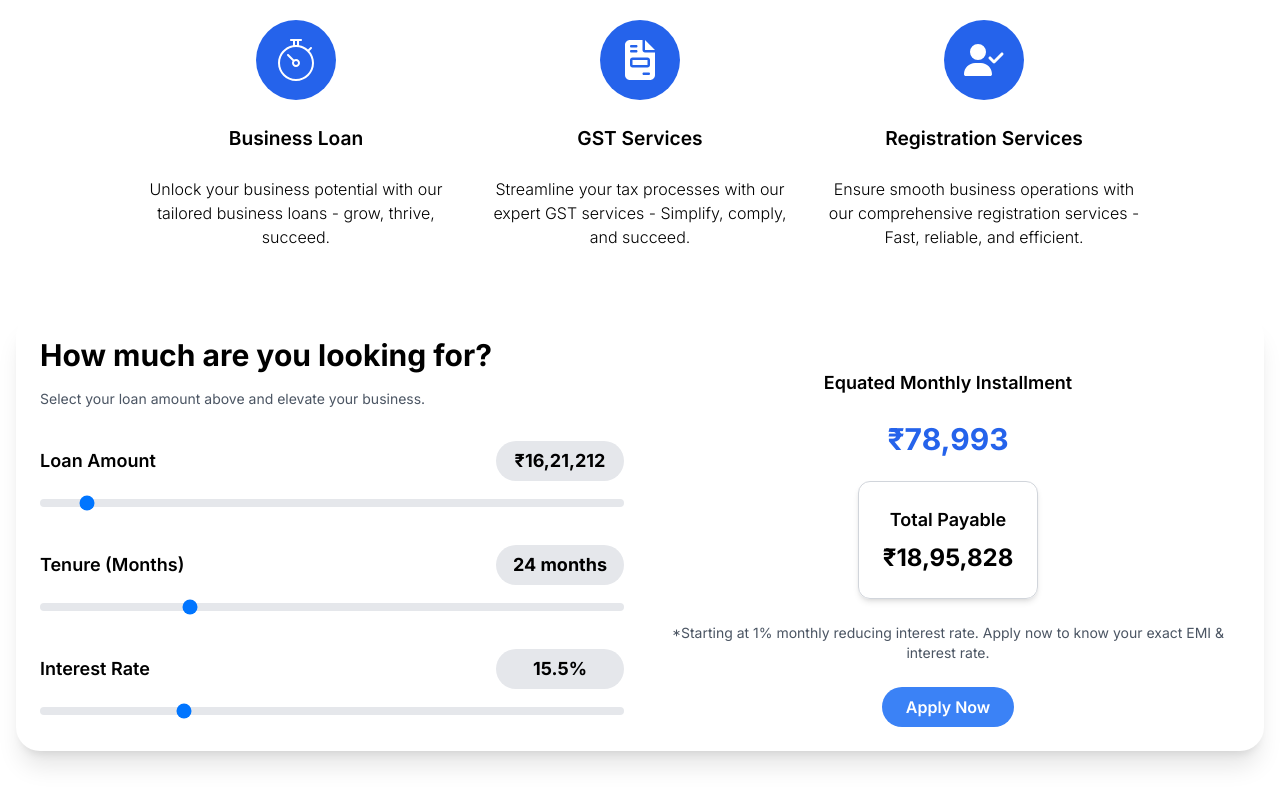
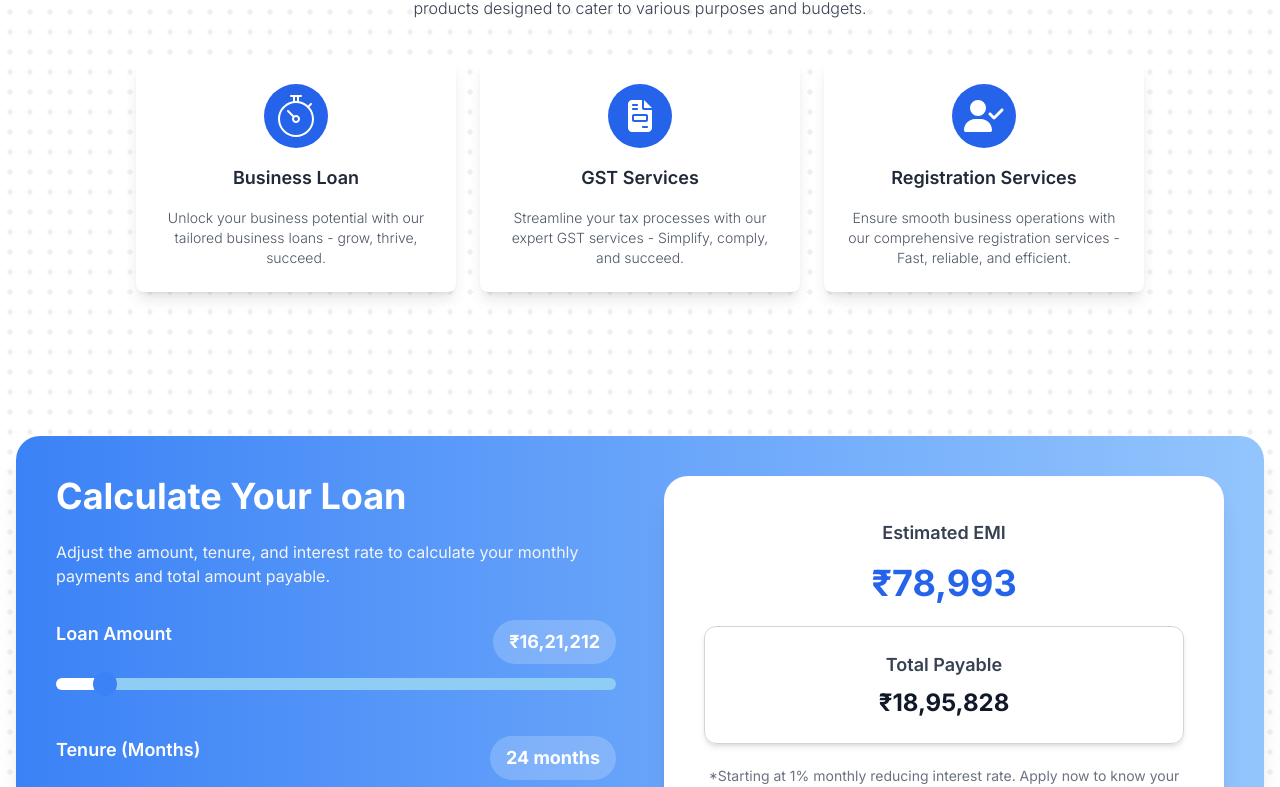
Before and after one commit to UtsavMehta1975/easy-capital-frontend, a Next.js app: page / in a window 1280 px wide. Shown: the part 1018-1805 px from the top of the page. Built offline with nearby package versions, Linux system fonts and the light colour scheme.

Commit message:
improve ui

```diff
--- a/app/globals.css
+++ b/app/globals.css
@@ -9,7 +9,10 @@
   box-sizing: border-box;
 }
 
-
+body {
+  background-image: radial-gradient(circle, #f0f0f0 20%, transparent 20%), radial-gradient(circle, #f0f0f0 20%, transparent 20%);
+  background-size: 20px 20px;
+}
 
 @keyframes slideInFromTop {
   from {
--- a/components/HomeComponents/HowItWorks.jsx
+++ b/components/HomeComponents/HowItWorks.jsx
@@ -5,13 +5,13 @@ import { Player } from '@lottiefiles/react-lottie-player';
 
 const HowItWorks = () => {
     return (
-        <div className=" container flex flex-col lg:flex-row items-center gap-10 mx-auto my-5">
+        <div className=" container flex flex-col lg:flex-row items-center gap-10 mx-auto my-5 mb-20">
             <div className='hidden lg:block lg:w-1/2 items-center bg-[#BFE0FF] rounded-lg'>
                 <Player
                     src="/animations/how-it-works.json"
                     loop
                     autoplay
-                    style={{ height: '500px'}}
+                    style={{ height: '500px' }}
                 />
             </div>
 
--- a/components/HomeComponents/OfferingsSection.jsx
+++ b/components/HomeComponents/OfferingsSection.jsx
@@ -28,16 +28,16 @@ const offerings = [
 const OfferingCard = ({ imgSrc, icon, title, description, link }) => {
   return (
     <Link href={link}>
-      <div className="group cursor-pointer w-full max-w-[320px] rounded-md py-6 flex flex-col items-center text-center items-between h-full gap-6">
-        <div className="h-[5rem] w-[5rem] bg-blue-600 rounded-full flex justify-center items-center">
+      <div className="group cursor-pointer w-full max-w-[320px] rounded-lg p-6 flex flex-col items-center text-center gap-4 shadow-lg hover:shadow-xl transition-shadow duration-300 bg-white transform hover:scale-105">
+        <div className="h-16 w-16 bg-blue-600 rounded-full flex justify-center items-center">
           {imgSrc ? (
             <Image className="max-w-[3rem] invert-[100%] duration-[500ms]" src={imgSrc} alt={title} width={80} height={80} />
           ) : (
-            <FontAwesomeIcon icon={icon} className="text-white text-4xl h-10 w-10" />
+            <FontAwesomeIcon icon={icon} className="text-white text-4xl h-8" />
           )}
         </div>
-        <h2 className="text-[1.2rem] font-semibold">{title}</h2>
-        <p className="text-[1rem] font-light">{description}</p>
+        <h2 className="text-lg font-semibold text-gray-800 transition duration-200 group-hover:text-blue-600">{title}</h2>
+        <p className="text-sm font-light text-gray-600 transition duration-200 group-hover:text-gray-800">{description}</p>
       </div>
     </Link>
   );
@@ -45,15 +45,17 @@ const OfferingCard = ({ imgSrc, icon, title, description, link }) => {
 
 const OfferingsSection = () => {
   return (
-    <div className="max-w-[90%] mx-auto">
-      <div className="flex flex-col items-center gap-2">
-        <h2 className="w-full font-bold text-center text-[2.5rem]">Our Offerings</h2>
-        <p className="font-light lg:w-2/3 text-[1rem] text-center">
+    <div className="max-w-6xl mx-auto px-4 py-16">
+      <div className="flex flex-col items-center gap-4">
+        <h2 className="font-bold text-5xl text-gray-800 mb-2">
+          Our Offerings
+          <span className="block h-1 w-16 bg-blue-600 mt-2 mx-auto rounded-md"></span>
+        </h2>
+        <p className="font-light lg:w-2/3 text-md text-center text-gray-700 transition duration-300 transform hover:scale-105">
           Choose from a wide range of financial solutions tailored to suit your needs. We understand that every individual has unique requirements, which is why we have curated an impressive selection of products designed to cater to various purposes and budgets.
         </p>
       </div>
-      <div className="flex flex-col items-center">
-        <div className="flex items-center justify-around flex-col md:flex-row gap-6 mt-14">
+      <div className="flex items-center justify-center flex-wrap gap-6 mt-10">
         {offerings.map((offering, index) => (
           <OfferingCard
             key={index}
@@ -66,7 +68,6 @@ const OfferingsSection = () => {
         ))}
       </div>
     </div>
-    </div>
   );
 };
 
--- a/components/LoanCalculator.jsx
+++ b/components/LoanCalculator.jsx
@@ -9,96 +9,145 @@ const LoanCalculator = () => {
   const [tenure, setTenure] = useState(24); // Tenure in months
   const [interestRate, setInterestRate] = useState(15.5);
 
-  const [formattedLoanAmount, setFormattedLoanAmount] = useState(formatNumber(1621212));
-  const [formattedTenure, setFormattedTenure] = useState(24); // Tenure in months
-  const [formattedInterestRate, setFormattedInterestRate] = useState(15.5);
+  const [emi, setEmi] = useState(0);
+  const [totalPayable, setTotalPayable] = useState(0);
 
   useEffect(() => {
-    setFormattedLoanAmount(formatNumber(loanAmount));
-  }, [loanAmount]);
-
-  useEffect(() => {
-    setFormattedTenure(tenure); // Updating formatted tenure when tenure state changes
-  }, [tenure]);
-
-  useEffect(() => {
-    setFormattedInterestRate(interestRate);
-  }, [interestRate]);
-
-  useEffect(() => {
-    // Calculate EMI and Total Payable whenever loanAmount, tenure or interestRate changes
-    const emi = calculateEMI(loanAmount, tenure, interestRate);
-    const totalPayable = emi * tenure;
-
-    setFormattedLoanAmount(formatNumber(loanAmount));
-    setFormattedTenure(tenure);
-    setFormattedInterestRate(interestRate);
-    setEmi(emi);
-    setTotalPayable(totalPayable);
+    const emiValue = calculateEMI(loanAmount, tenure, interestRate);
+    setEmi(emiValue);
+    setTotalPayable(emiValue * tenure);
   }, [loanAmount, tenure, interestRate]);
 
   const calculateEMI = (principal, tenure, annualRate) => {
     const monthlyRate = annualRate / 12 / 100;
     const numberOfMonths = tenure;
-    return (principal * monthlyRate * Math.pow(1 + monthlyRate, numberOfMonths)) / (Math.pow(1 + monthlyRate, numberOfMonths) - 1);
+    return (
+      (principal * monthlyRate * Math.pow(1 + monthlyRate, numberOfMonths)) /
+      (Math.pow(1 + monthlyRate, numberOfMonths) - 1)
+    );
   };
-
-  const [emi, setEmi] = useState(calculateEMI(loanAmount, tenure, interestRate));
-  const [totalPayable, setTotalPayable] = useState(emi * tenure);
 
   const handleLoanAmountChange = (e) => setLoanAmount(Number(e.target.value));
   const handleTenureChange = (e) => setTenure(Number(e.target.value)); // Tenure in months
   const handleInterestRateChange = (e) => setInterestRate(Number(e.target.value));
 
+  const updateSliderStyle = (e, min, max) => {
+    const val = ((e.target.value - min) / (max - min)) * 100;
+    e.target.style.background = `linear-gradient(to right, #ffffff ${val}%, #90cdf4 ${val}%)`; // White for filled, darker blue for unfilled
+  };
+
   return (
-    <div className="container mx-auto py-20 md:py-10 px-4">
-      <div className="bg-white shadow-xl rounded-3xl p-8 md:p-6">
-        <div className="grid gap-12 md:gap-8 md:grid-cols-1 md:space-y-8 lg:grid-cols-2">
+    <div className="container mx-auto py-20 px-4">
+      <div className="bg-gradient-to-r from-blue-500 to-blue-300 shadow-xl rounded-3xl p-10">
+        <div className="grid gap-12 md:grid-cols-2">
           <div>
-            <span className="block text-3xl text-center font-bold mb-4 md:text-start">How much are you looking for?</span>
-            <p className="text-gray-600 text-center mb-8 md:text-sm md:text-start">
-              Select your loan amount above and elevate your business.
+            <h2 className="text-4xl font-bold text-white text-center mb-6 md:text-left">
+              Calculate Your Loan
+            </h2>
+            <p className="text-gray-100 text-center mb-8 md:text-left">
+              Adjust the amount, tenure, and interest rate to calculate your monthly payments and
+              total amount payable.
             </p>
-            <div className="space-y-8">
+            <div className="space-y-10">
               {[
-                { label: 'Loan Amount', value: formattedLoanAmount, min: 1000000, max: 10000000, step: 10000 },
-                { label: 'Tenure (Months)', value: formattedTenure, min: 12, max: 60, step: 1 },
-                { label: 'Interest Rate', value: formattedInterestRate, min: 10, max: 33, step: 0.5 }
-              ].map(({ label, value, min, max, step }) => (
+                {
+                  label: 'Loan Amount',
+                  value: loanAmount,
+                  min: 1000000,
+                  max: 10000000,
+                  step: 10000,
+                  unit: '₹',
+                  onChange: handleLoanAmountChange,
+                },
+                {
+                  label: 'Tenure (Months)',
+                  value: tenure,
+                  min: 12,
+                  max: 60,
+                  step: 1,
+                  unit: 'months',
+                  onChange: handleTenureChange,
+                },
+                {
+                  label: 'Interest Rate',
+                  value: interestRate,
+                  min: 10,
+                  max: 33,
+                  step: 0.5,
+                  unit: '%',
+                  onChange: handleInterestRateChange,
+                },
+              ].map(({ label, value, min, max, step, unit, onChange }) => (
                 <div key={label}>
-                  <div className="flex items-center justify-between mb-2">
+                  <div className="flex justify-between mb-2 text-white">
                     <p className="text-lg font-semibold">{label}</p>
-                    <div className="bg-gray-200 flex items-center justify-center w-32 h-10 rounded-full">
+                    <div className="bg-white bg-opacity-20 rounded-full px-4 py-2">
                       <p className="text-lg font-bold">
-                        {label === 'Interest Rate' ? `${value}%` : label === 'Tenure (Months)' ? `${value} months` : `₹${value}`}
+                        {unit === '₹'
+                          ? `₹${formatNumber(value)}`
+                          : `${value} ${unit}`}
                       </p>
                     </div>
                   </div>
                   <input
-                    className="w-full h-2 bg-gray-200 rounded-lg appearance-none cursor-pointer"
+                    className="w-full h-3 rounded-lg appearance-none cursor-pointer"
+                    style={{
+                      background: `linear-gradient(to right, #ffffff ${((value - min) / (max - min)) * 100}%, #90cdf4 ${((value - min) / (max - min)) * 100}%)`,
+                    }}
                     type="range"
                     min={min}
                     max={max}
                     step={step}
-                    value={label === 'Loan Amount' ? loanAmount : label === 'Tenure (Months)' ? tenure : interestRate}
-                    onChange={label === 'Loan Amount' ? handleLoanAmountChange : label === 'Tenure (Months)' ? handleTenureChange : handleInterestRateChange}
+                    value={value}
+                    onChange={(e) => {
+                      onChange(e);
+                      updateSliderStyle(e, min, max);
+                    }}
                   />
+                  <style jsx>{`
+                    input[type='range']::-webkit-slider-thumb {
+                      -webkit-appearance: none;
+                      appearance: none;
+                      width: 24px;
+                      height: 24px;
+                      border-radius: 50%; /* Circle shape */
+                      background: #3b82f6; /* Blue color */
+                      cursor: pointer;
+                      transition: background 0.3s;
+                    }
+                    input[type='range']::-moz-range-thumb {
+                      width: 24px;
+                      height: 24px;
+                      border-radius: 50%; /* Circle shape */
+                      background: #3b82f6; /* Blue color */
+                      cursor: pointer;
+                      transition: background 0.3s;
+                    }
+                  `}</style>
                 </div>
               ))}
             </div>
           </div>
-          <div className="flex flex-col items-center justify-between text-center space-y-8 md:space-y-6">
-            <p className="text-lg font-semibold">Equated Monthly Installment</p>
-            <p className="text-3xl font-bold text-blue-600">₹{formatNumber(Math.round(emi))}</p>
-            <div className="p-6 border border-gray-300 rounded-xl shadow-md">
-              <p className="text-lg font-semibold">Total Payable</p>
-              <p className="text-2xl font-bold mt-2">₹{formatNumber(Math.round(totalPayable))}</p>
+
+          <div className="flex flex-col items-center justify-around bg-white rounded-3xl p-10 text-center shadow-xl">
+            <div>
+              <p className="text-lg font-semibold text-gray-700">Estimated EMI</p>
+              <p className="text-4xl font-bold text-blue-600 my-4">
+                ₹{formatNumber(Math.round(emi))}
+              </p>
             </div>
-            <p className="text-sm text-gray-600">
-              *Starting at 1% monthly reducing interest rate. Apply now to know your exact EMI & interest rate.
+            <div className="p-6 border border-gray-300 rounded-xl shadow-md w-full">
+              <p className="text-lg font-semibold text-gray-700">Total Payable</p>
+              <p className="text-2xl font-bold text-gray-900 mt-2">
+                ₹{formatNumber(Math.round(totalPayable))}
+              </p>
+            </div>
+            <p className="text-sm text-gray-500 mt-4">
+              *Starting at 1% monthly reducing interest rate. Apply now to know your exact EMI &
+              interest rate.
             </p>
-            <Link href={'/apply'}>
-              <button className="bg-blue-500 text-white py-2 px-6 rounded-full font-semibold hover:bg-blue-700 transition duration-200">
+            <Link href="/apply">
+              <button className="mt-6 bg-blue-600 text-white py-3 px-8 rounded-full font-semibold shadow-lg hover:bg-blue-700 focus:ring-4 focus:ring-blue-300 transition transform hover:scale-105">
                 Apply Now
               </button>
             </Link>
```
Also changed, not shown: components/FAQSection.jsx (+2 -6 lines). Lines whose indentation alone changed are shown as unchanged.
